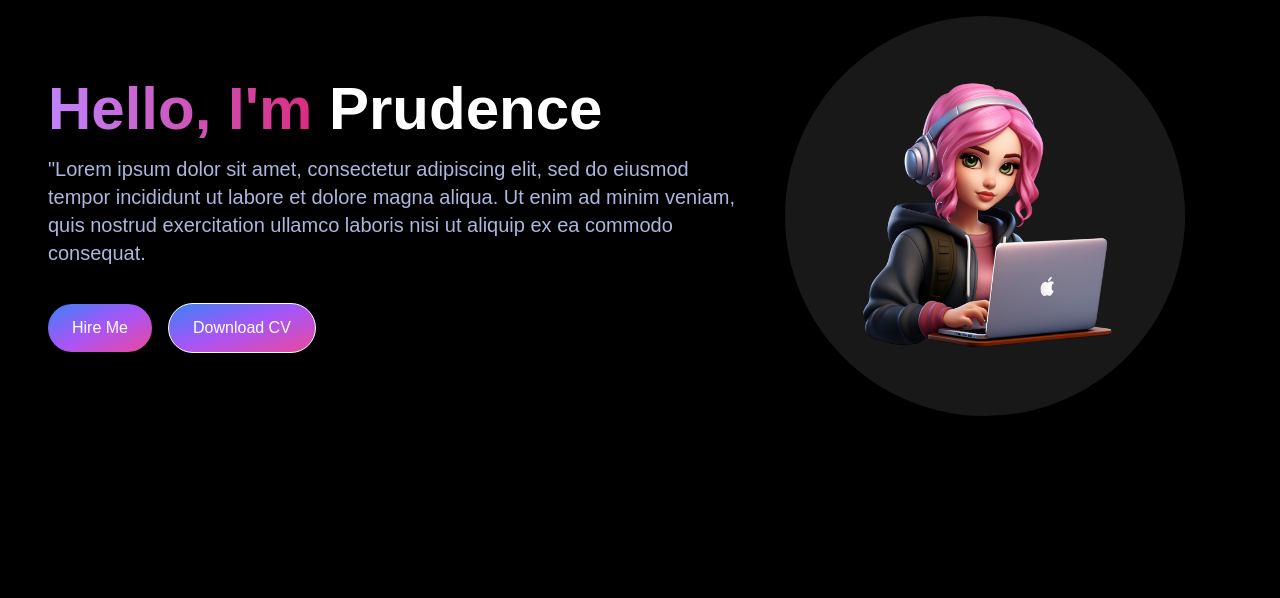
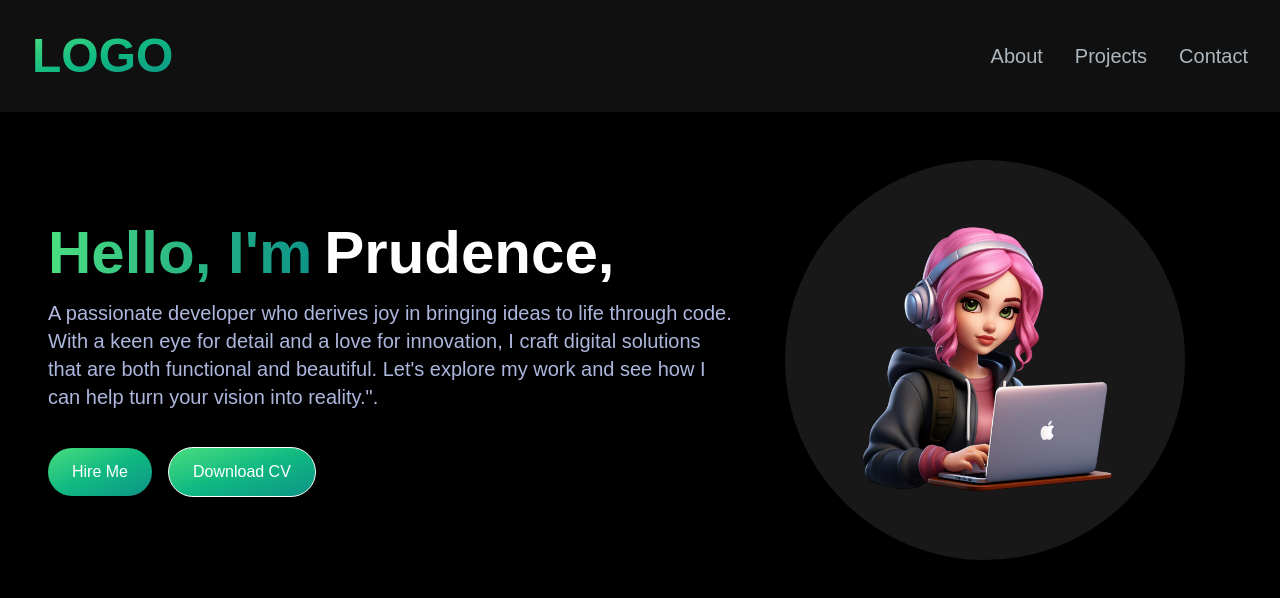
Before and after one commit to Prudence-Levison/My-Portfolio-website, a Next.js app: page / in a window 1280 px wide. Shown: the top 598 px of the page. Built offline with nearby package versions, Linux system fonts and the light colour scheme.

Commit message:
updated the menu tab

```diff
--- a/app/components/HeroSection.jsx
+++ b/app/components/HeroSection.jsx
@@ -6,16 +6,29 @@
     <section>
         <div className='grid grid-cols-1 sm:grid-cols-12'>
             <div className='col-span-7 place-self-center text-center sm:text-left'>
-      <h1 className='text-white mb-4 font-extrabold text-4xl sm:text-5xl lg:text-6xl'>
+      {/* <h1 className='text-white mb-4 font-extrabold text-4xl sm:text-5xl lg:text-6xl'>
         <span className='text-transparent bg-clip-text bg-gradient-to-r from-purple-400 to-pink-600'> Hello, I'm </span> Prudence
-         </h1>
-      <p className='text-[#ADB7DE] text-base sm:text-lg mb-6 lg:text-xl'>"Lorem ipsum dolor sit amet, consectetur adipiscing elit,
-        sed do eiusmod tempor incididunt ut labore et dolore magna aliqua.
-         Ut enim ad minim veniam, quis nostrud exercitation ullamco laboris nisi ut aliquip ex ea commodo consequat.</p>
-       <div>
+         </h1> */}
+         <h1 className='text-white mb-4 font-extrabold text-4xl sm:text-5xl lg:text-6xl '>
+  <span className='text-transparent bg-clip-text bg-gradient-to-r from-green-400 to-teal-600'>
+    Hello, I'm
+  </span>
+ <span className='pl-3'>Prudence,</span>
+</h1>
+      <p className='text-[#ADB7DE] text-base sm:text-lg mb-6 lg:text-xl'> A passionate developer who derives joy in bringing ideas to life through code. With a keen eye for detail and a love for innovation, I craft digital solutions that are both functional and beautiful. Let's explore my work and see how I can help turn your vision into reality.".</p>
+       {/* <div>
         <button className='px-6 py-3 w-full bg-gradient-to-br from-blue-500 via-purple-500 to-pink-500 sm:w-fit rounded-full mr-4  hover:bg-slate-200 text-white'>Hire Me</button>
         <button  className='px-6 py-3  w-full sm:w-fit rounded-full bg-transparent bg-gradient-to-br from-blue-500 via-purple-500 to-pink-500 hover:bg-slate-800 text-white border mt-3 border-white'>Download CV</button>
        </div>
+        */}
+        <div>
+  <button className='px-6 py-3 w-full bg-gradient-to-br from-green-400 via-emerald-500 to-teal-600 sm:w-fit rounded-full mr-4 hover:bg-slate-200 text-white'>
+    Hire Me
+  </button>
+  <button className='px-6 py-3 w-full sm:w-fit rounded-full bg-gradient-to-br from-green-400 via-emerald-500 to-teal-600 hover:bg-slate-800 text-white border mt-3 border-white'>
+    Download CV
+  </button>
+</div>
 
          </div>
 
--- /dev/null
+++ b/app/components/MenuOverlay.jsx
@@ -0,0 +1,18 @@
+import React from 'react'
+import NavLink from './NavLink'
+
+const MenuOverlay = ( {links }) => {
+  return (
+    <ul className='flex flex-col py-4 items-center'>
+     {
+        links.map((link, index) =>(
+            <li key={index}>
+            <NavLink href={link.path} title={link.title}/>
+            </li>
+        ))
+     }
+    </ul>
+  )
+}
+
+export default MenuOverlay;
--- /dev/null
+++ b/app/components/NavBar.jsx
@@ -0,0 +1,61 @@
+"use client"
+import Link from 'next/link'
+import React, {useState} from 'react'
+import NavLink from './NavLink'
+import { Bars3Icon, XMarkIcon } from '@heroicons/react/24/solid';
+import MenuOverlay from './MenuOverlay';
+const navLinks=[
+  {
+    title:"About",
+    path:'#about',
+  },
+  {
+    title:"Projects",
+    path:'#projects',
+  },
+
+  {
+    title:"Contact",
+    path:'#contact',
+  },
+]
+
+const NavBar = () => {
+  const [navBarOpen, setNavBarOpen] =useState(false)
+  return (
+    <nav className='fixed top-0 left-0 right-0 z-10 bg-[#121212] bg-opacity-90'>
+        <div className='flex flex-wrap items-center justify-between mx-auto p-8'>
+            <Link href={'/'} className='text-2xl md:text-5xl  bg-gradient-to-br from-green-400 via-emerald-500 to-teal-600 bg-clip-text text-transparent font-semibold'>LOGO</Link>
+            <div className=' mobile-menu block md:hidden'>
+              {!navBarOpen ? (
+                  <button onClick={() =>setNavBarOpen(true)} className='text-slate-200 flex items-center px-3 py-2 border rounded border-slate-200 hover:text-white hover:border-white'>
+                    <Bars3Icon className='h-5 w-5'/>
+                    </button>
+                )
+                :
+                <button onClick={() =>setNavBarOpen(false)} className='text-slate-200 flex items-center px-3 py-2 border rounded border-slate-200 hover:text-white hover:border-white'>
+                    <XMarkIcon className='h-5 w-5'/>
+                    </button>
+              }
+
+            </div>
+            <div className='menu hidden md:block md:w-auto' id='navbar'>
+            <ul className='flex p-4 md:p-0 md:flex-row md:space-x-8 mt-0'>
+                {/* <li><Link href={'#about'} className='block py-2 pl-3 pr-4 text-[#ADB7BE] sm:text-xl rounded md:p-0 hover:text-white'>About</Link></li> */}
+              {
+                navLinks.map((link, index) =>
+                (
+                  <li key={index}>
+                    <NavLink href={link.path} title={link.title} />
+                  </li>
+                ))
+              }
+            </ul>
+            </div>
+        </div>
+        {navBarOpen ? <MenuOverlay links={navLinks} /> : null}
+    </nav>
+  )
+}
+
+export default NavBar;
--- /dev/null
+++ b/app/components/NavLink.jsx
@@ -0,0 +1,10 @@
+import Link from "next/link"
+
+const NavLink = ({href, title}) => {
+  return (
+    <Link
+    href={href}
+    className='block py-2 pl-3 pr-4 text-[#ADB7BE] sm:text-xl rounded md:p-0 hover:text-white'>{title}</Link>
+  )
+}
+ export default NavLink;
--- a/app/page.js
+++ b/app/page.js
@@ -1,11 +1,13 @@
 import Image from "next/image";
 import HeroSection from "./components/HeroSection";
+import NavBar from "./components/NavBar";
 
 export default function Home() {
   return (
 
       <main className="flex min-h-screen flex-col bg-black ">
-        < div className="container mx-auto px-12 py-4">
+        <NavBar />
+        < div className="container mt-24 md:mt-36 mx-auto px-12 py-4">
        <HeroSection />
        </div>
       </main>
--- a/package.json
+++ b/package.json
@@ -9,9 +9,10 @@
     "lint": "next lint"
   },
   "dependencies": {
+    "@heroicons/react": "^2.2.0",
+    "next": "15.0.3",
     "react": "19.0.0-rc-66855b96-20241106",
-    "react-dom": "19.0.0-rc-66855b96-20241106",
-    "next": "15.0.3"
+    "react-dom": "19.0.0-rc-66855b96-20241106"
   },
   "devDependencies": {
     "postcss": "^8",
```
Also changed, not shown: 1 other file (tests, documents, lock files or other folders).
